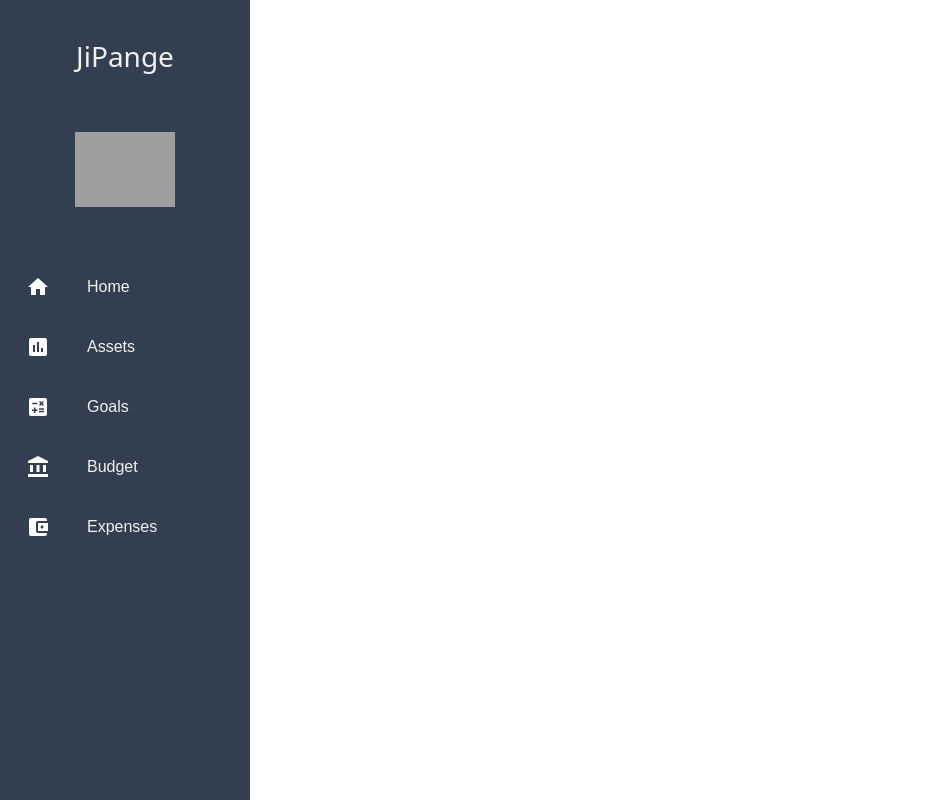
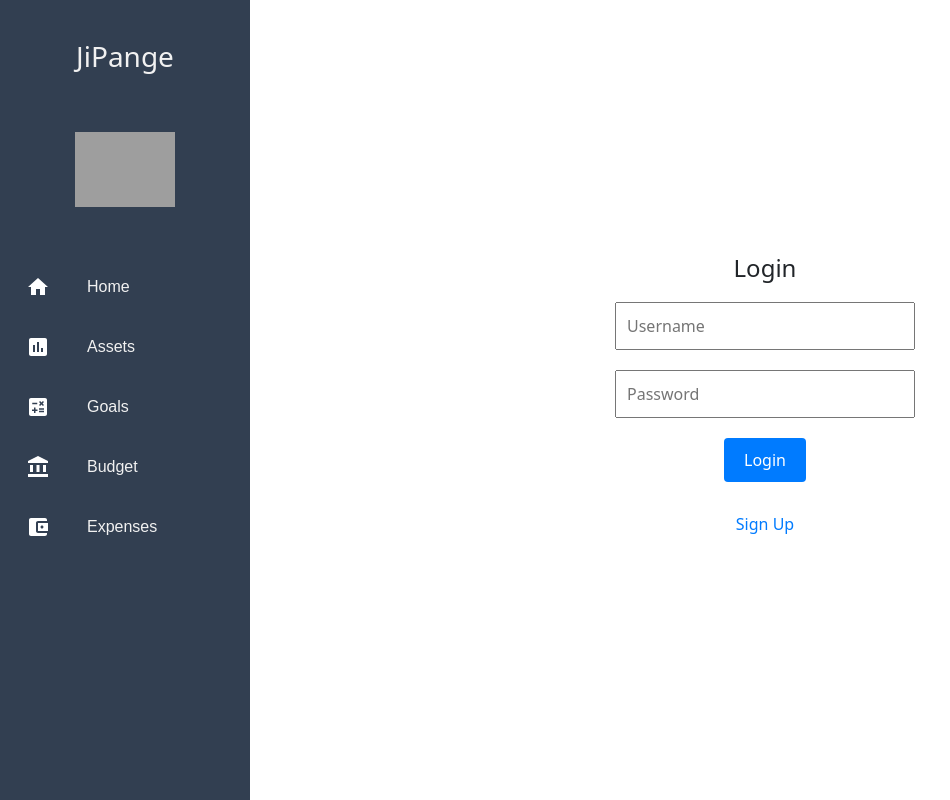
Before and after one commit to Elvis-Njoroge/jipange, a React (Create React App) app in the folder client/: page /login in a window 1280 px wide. Shown: the whole page, without its empty margins (0-950 px from the left). Built offline with nearby package versions, Linux system fonts and the light colour scheme; grey boxes are pictures that could not be loaded.

Commit message:
add landing and login pages

```diff
--- a/client/src/App.css
+++ b/client/src/App.css
@@ -116,3 +116,167 @@ body {
   display: flex;
   justify-content: center;
 }
+
+
+.landing-page {
+  width: 100vw;
+  background-color: #f7f7f7;
+  padding: 20px;
+}
+
+.hero-section {
+  display: flex;
+  align-items: center;
+  justify-content: center;
+  height: 400px;
+  /* background-image: url('path/to/your-image.jpg'); */
+  background-size: cover;
+  background-position: center;
+}
+
+.hero-section h1 {
+  font-size: 36px;
+  font-weight: bold;
+  color: #333;
+}
+
+.hero-section p {
+  font-size: 18px;
+  color: #777;
+  margin-bottom: 20px;
+}
+
+/* Features section */
+.features-section {
+  padding: 40px 0;
+}
+
+.features-section h2 {
+  font-size: 32px;
+  font-weight: bold;
+  color: #333;
+  margin-bottom: 20px;
+}
+
+/* Feature card */
+.feature-card {
+  background-color: #fff;
+  border-radius: 8px;
+  padding: 20px;
+  text-align: center;
+  box-shadow: 0 2px 4px rgba(0, 0, 0, 0.1);
+  transition: box-shadow 0.3s ease;
+}
+
+.feature-card:hover {
+  box-shadow: 0 4px 8px rgba(0, 0, 0, 0.1);
+}
+
+.feature-card .icon {
+  font-size: 36px;
+  color: #333;
+  margin-bottom: 10px;
+}
+
+.feature-card h3 {
+  font-size: 20px;
+  font-weight: bold;
+  color: #333;
+  margin-bottom: 10px;
+}
+
+.feature-card p {
+  font-size: 16px;
+  color: #777;
+}
+
+/* Call-to-action section */
+.cta-section {
+  padding: 40px 0;
+}
+
+.cta-section h2 {
+  font-size: 32px;
+  font-weight: bold;
+  color: #333;
+  margin-bottom: 20px;
+}
+
+.cta-section p {
+  font-size: 18px;
+  color: #777;
+  margin-bottom: 20px;
+}
+
+.cta-section button {
+  font-size: 18px;
+  font-weight: bold;
+  color: #fff;
+  background-color: #007bff;
+  border: none;
+  border-radius: 4px;
+  padding: 10px 20px;
+  cursor: pointer;
+  transition: background-color 0.3s ease;
+}
+
+.cta-section button:hover {
+  background-color: #0056b3;
+}
+
+.login-container {
+  display: flex;
+  flex-direction: column;
+  align-items: center;
+  justify-content: center;
+  height: 100%; /* Adjust the height as needed */
+}
+
+.login-container h2 {
+  font-size: 24px;
+  margin-bottom: 20px;
+}
+
+.login-container form {
+  display: flex;
+  flex-direction: column;
+  align-items: center;
+}
+
+.login-container .form-group {
+  margin-bottom: 20px;
+}
+
+.login-container label {
+  font-size: 16px;
+}
+
+.login-container input {
+  width: 300px; /* Adjust the width as needed */
+  padding: 10px;
+  font-size: 16px;
+}
+
+.login-container button {
+  padding: 10px 20px;
+  font-size: 16px;
+  background-color: #007bff;
+  color: #fff;
+  border: none;
+  border-radius: 4px;
+  cursor: pointer;
+  transition: background-color 0.3s ease;
+}
+
+.login-container button:hover {
+  background-color: #0056b3;
+}
+
+.login-container .signup-button {
+  margin-top: 20px;
+  font-size: 16px;
+  color: #007bff;
+  border: none;
+  background: none;
+  cursor: pointer;
+}
--- a/client/src/App.js
+++ b/client/src/App.js
@@ -7,23 +7,36 @@ import Assets from './Components/Assets';
 import Budget from './Components/Budget';
 import Expenses from './Components/Expenses';
 import Goals from './Components/Goals';
+import Landingpage from './Components/Landingpage';
+import Login from './Components/Login';
 
 function App() {
   return (
     <Router>
       <div className='app-container'>
-        <Sidebar/>
+        <Routes>
+          <Route path='/' element={<Landingpage />} />
+          <Route
+            path='/*'
+            element={
+              <>
+                <Sidebar />
                 <div className='App'>
                   <div className='component-container'>
                     <Routes>
-              <Route path="/assets" element={<Assets />} />
-              <Route path="/budget" element={<Budget />} />
-              <Route path="/goals" element={<Goals />} />
-              <Route path="/expenses" element={<Expenses />} />
-              <Route path="/home" element={<Home />} />
+                      <Route path='/home' element={<Home />} />
+                      <Route path='/assets' element={<Assets />} />
+                      <Route path='/budget' element={<Budget />} />
+                      <Route path='/expenses' element={<Expenses />} />
+                      <Route path='/goals' element={<Goals />} />
+                      <Route path='/login' element={<Login />} />
                     </Routes>
                   </div>
                 </div>
+              </>
+            }
+          />
+        </Routes>
       </div>
     </Router>
   );
--- /dev/null
+++ b/client/src/Components/FeatureCard.jsx
@@ -0,0 +1,18 @@
+import React from 'react';
+import { Card } from 'react-bootstrap';
+
+const FeatureCard = ({ feature }) => {
+  return (
+    <Card className="feature-card">
+      <div className="feature-icon">
+        <i className={feature.icon}></i>
+      </div>
+      <Card.Body>
+        <Card.Title>{feature.title}</Card.Title>
+        <Card.Text>{feature.description}</Card.Text>
+      </Card.Body>
+    </Card>
+  );
+};
+
+export default FeatureCard;
--- /dev/null
+++ b/client/src/Components/Landingpage.jsx
@@ -0,0 +1,69 @@
+import React from 'react';
+import { Container, Row, Col, Button } from 'react-bootstrap';
+import FeatureCard from './FeatureCard';
+
+
+const Landingpage = () => {
+  const features = [
+    {
+      title: 'Expense Tracking',
+      description: 'Track your expenses and manage your budget with ease.',
+      icon: 'fas fa-chart-pie',
+    },
+    {
+      title: 'Goal Setting',
+      description: 'Set financial goals and monitor your progress towards achieving them.',
+      icon: 'fas fa-bullseye',
+    },
+    {
+      title: 'Asset Management',
+      description: 'Track your expenses and manage your budget with ease.',
+      icon: 'fas fa-chart-pie',
+    }
+  ];
+
+  return (
+    <>
+      <div className="landing-page">
+        <div className="hero-section">
+          <Container>
+            <div className='page-title'>
+                <h2>Jipange</h2>
+            </div>
+            <Row>
+              <Col md={6}>
+                <h1>Take Control of Your Finances</h1>
+                <p>Start managing your personal budget and achieving your financial goals with our powerful web app.</p>
+                <Button variant="primary">Get Started</Button>
+              </Col>
+              <Col md={6}>
+                <img src="" alt="Hero" />
+              </Col>
+            </Row>
+          </Container>
+        </div>
+        <div className="features-section">
+          <Container>
+            <h2>Key Features</h2>
+            <Row>
+              {features.map((feature, index) => (
+                <Col key={index} md={4}>
+                  <FeatureCard feature={feature} />
+                </Col>
+              ))}
+            </Row>
+          </Container>
+        </div>
+        <div className="cta-section">
+          <Container>
+            <h2>Ready to Get Started?</h2>
+            <p>Create your account today and experience the benefits of our personal finance web app.</p>
+            <Button onClick={()=>{window.location.pathname = '/login'}} variant="primary">Sign Up</Button>
+          </Container>
+        </div>
+      </div>
+    </>
+  );
+};
+
+export default Landingpage;
--- a/client/src/Components/Login.jsx
+++ b/client/src/Components/Login.jsx
@@ -0,0 +1,53 @@
+import React,{useState} from 'react';
+
+const Login = () => {
+
+  const [showSignUpForm, setShowSignUpForm] = useState(false);
+  const [email, setEmail] = useState('');
+  const [password, setPassword] = useState('');
+  const [username, setUsername] = useState('');
+  const [confirmPassword, setConfirmPassword] = useState('');
+
+    const handleSignUpClick = () => {
+        setShowSignUpForm(!showSignUpForm);
+    };
+
+  return (
+
+    <div className="login-container">
+      <h2>{showSignUpForm ? 'Sign Up' : 'Login'}</h2>
+      <form>
+        <div className="form-group">
+            <input type="text" name="username" placeholder="Username" value={username} onChange={(e) => setUsername(e.target.value)} />
+        </div>
+        {showSignUpForm && (
+          <>
+        <div className="form-group">
+          <input type="email" name="email" placeholder="Email" value={email} onChange={(e) => setEmail(e.target.value)} />
+        </div>
+        </>
+        )}
+        <div className="form-group">
+          <input type="password" name="password" placeholder="Password" value={password} onChange={(e) => setPassword(e.target.value)}  />
+        </div>
+        {showSignUpForm && (
+          <>
+        <div className="form-group">
+            <input
+                type="password"
+                placeholder="Confirm Password"
+                name="confirmPassword"
+                value={confirmPassword}
+                onChange={(e) => setConfirmPassword(e.target.value)}
+            />
+        </div>
+        </>
+        )}
+        <button type="submit"> {showSignUpForm ? 'Sign Up' : 'Login'}</button>
+      </form>
+      <button className="signup-button" onClick={handleSignUpClick}>{showSignUpForm ? 'Login' : 'Sign Up'}</button>
+    </div>
+  );
+};
+
+export default Login;
```
Also changed, not shown: client/src/Components/Signup.jsx (deleted). Lines whose indentation alone changed are shown as unchanged.
